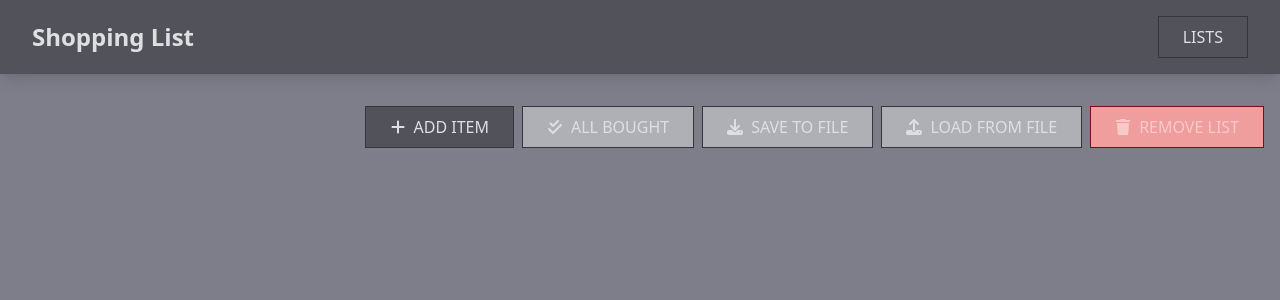
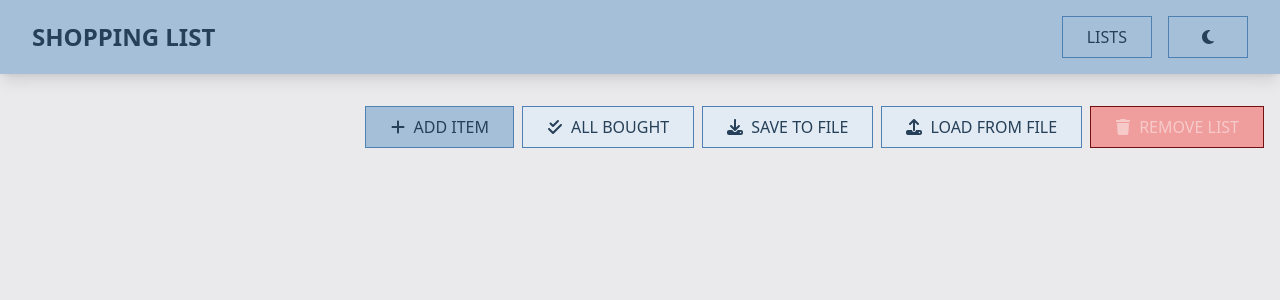
Before and after one commit to antklim89/shopping_list, a React app: page / in a window 1280 px wide. Shown: the top 300 px of the page. Built offline with nearby package versions, Linux system fonts and the light colour scheme; the HTML template or start-up script is replaced by a standard one.

Commit message:
feat: add light theme

```diff
--- a/src/components/layout/header.tsx
+++ b/src/components/layout/header.tsx
@@ -1,18 +1,28 @@
+import { FaMoon, FaSun } from 'react-icons/fa6';
 import { ListsDrawer } from '@/components/feature/lists-drawer';
+import { useTheme } from '@/lib/hooks';
 
 
 export function Header() {
+  const { theme, toggleTheme } = useTheme();
+
   return (
     <header className="bg-primary p-4 mb-8 shadow-lg">
       <div className="container flex items-center justify-between">
-        <h1 className="text-primary-foreground text-2xl font-bold">Shopping List</h1>
-        <nav>
-          <ul className="flex space-x-4">
-            <li>
-              <ListsDrawer />
-            </li>
-          </ul>
-        </nav>
+        <h1 className="text-primary-foreground text-2xl font-bold uppercase">
+          Shopping List
+        </h1>
+        <div className="flex space-x-4">
+          <ListsDrawer />
+          <button
+            aria-label="Toggle dark mode"
+            className="btn-primary"
+            type="button"
+            onClick={() => toggleTheme()}
+          >
+            {theme === 'dark' ? <FaSun /> : <FaMoon />}
+          </button>
+        </div>
       </div>
     </header>
   );
--- a/src/index.css
+++ b/src/index.css
@@ -33,11 +33,11 @@ button.btn-error {
 }
 
 :root {
-  --primary-foreground: 240 5% 88%;
-  --primary-light: 240 5% 70%;
-  --primary: 240 5% 34%;
-  --primary-dark: 240 5% 26%;
-  --primary-border: 240 5% 22%;
+  --primary-foreground: 210 40% 25%;
+  --primary-light: 210 40% 92%;
+  --primary: 210 40% 75%;
+  --primary-dark: 210 40% 65%;
+  --primary-border: 210 40% 50%;
 
   --success-foreground: 143 64% 88%;
   --success-light: 143 64% 60%;
@@ -51,11 +51,19 @@ button.btn-error {
   --error-dark: 0 74% 34%;
   --error-border: 0 74% 26%;
 
+  --background: 240 5% 92%;
+  --foreground: 240 5% 10%;
+}
+
+.dark {
+  --primary-foreground: 240 5% 88%;
+  --primary-light: 240 5% 70%;
+  --primary: 240 5% 34%;
+  --primary-dark: 240 5% 26%;
+  --primary-border: 240 5% 22%;
+
   --background: 240 5% 52%;
   --foreground: 240 5% 90%;
-
-  --border: 240 5% 28%;
-  --input: 240 5% 38%;
 }
 
 * {
```
